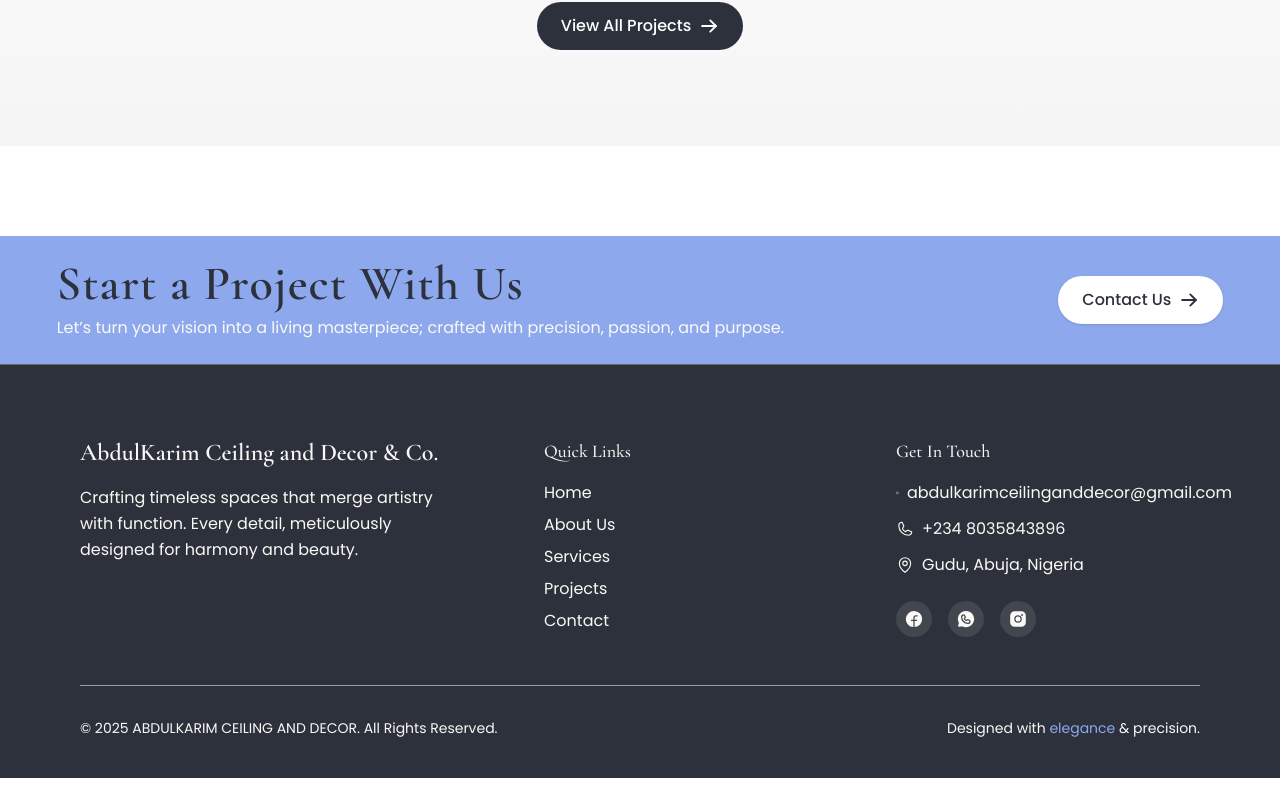
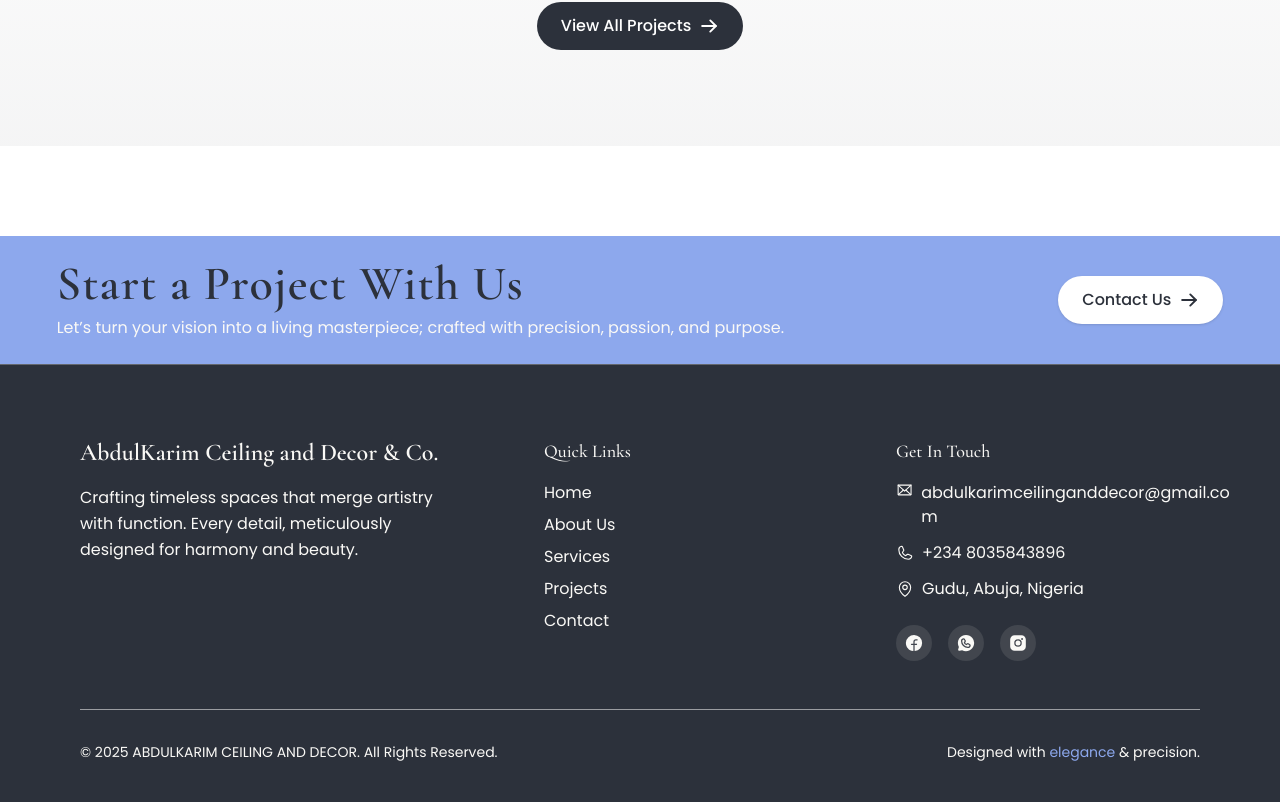
Before and after one commit to Kamaludyn/luxury-interiors, a React (Vite) app in the folder client/: page / in a window 1280 px wide. Shown: the part 2508-3310 px from the top of the page. Before the commit the page ends 3286 px from the top, so only its background shows below. Built offline with nearby package versions, Linux system fonts and the light colour scheme.

Commit message:
minor ui fix

```diff
--- a/client/src/components/sections/Footer.jsx
+++ b/client/src/components/sections/Footer.jsx
@@ -13,7 +13,7 @@ const Footer = () => {
   return (
     <>
       <StartProjectCTA />
-      <section className="relative bg-primary-500 text-surface-500 pt-10 md:pt-18 pb-10 border-t border-border-500/30">
+      <section className="relative w-full overflow-hidden bg-primary-500 text-surface-500 pt-10 md:pt-18 pb-10 border-t border-border-500/30">
         <div className="container relative mx-auto px-6 md:px-12 lg:px-20">
           <motion.div
             initial={{ opacity: 0, y: 30 }}
@@ -85,8 +85,11 @@ const Footer = () => {
                 Get In Touch
               </h4>
               <ul className="space-y-3">
-                <li className="flex items-center gap-2">
-                  <Envelope size={18} /> abdulkarimceilinganddecor@gmail.com
+                <li className="flex gap-2">
+                  <Envelope size={18} />
+                  <span className="break-all">
+                    abdulkarimceilinganddecor@gmail.com
+                  </span>
                 </li>
                 <li className="flex items-center gap-2">
                   <Phone size={18} /> +234 8035843896
```
